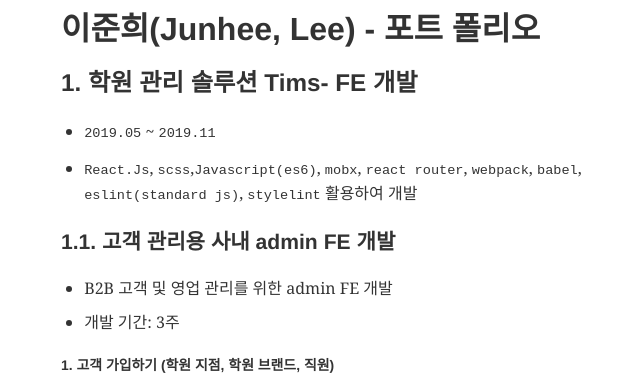
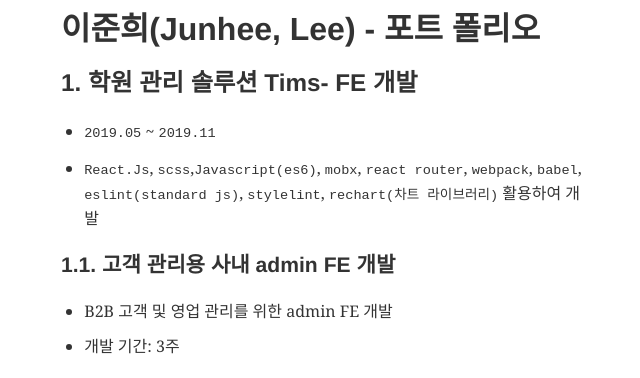
Before and after one commit to jhlee910609/dev_blog, a Gatsby site: page /about in a window 1280 px wide. Shown: the top 378 px of the page, without its empty margins (318-958 px from the left). Built offline with nearby package versions, Linux system fonts and the light colour scheme; Gatsby itself is replaced by a stand-in of ours; some packages are replaced by stand-ins of ours; what typography-theme-github would draw is missing.

Commit message:
내용추가

```diff
--- a/content/__about/resume-en.md
+++ b/content/__about/resume-en.md
@@ -9,7 +9,7 @@
 ## 1. 학원 관리 솔루션 Tims- FE 개발
 
 - `2019.05` ~ `2019.11`
-- `React.Js`, `scss`,`Javascript(es6)`, `mobx`, `react router`, `webpack`, `babel`, `eslint(standard js)`, `stylelint` 활용하여 개발
+- `React.Js`, `scss`,`Javascript(es6)`, `mobx`, `react router`, `webpack`, `babel`, `eslint(standard js)`, `stylelint`, `rechart(차트 라이브러리)` 활용하여 개발
 
 ### 1.1. 고객 관리용 사내 admin FE 개발
 
```
